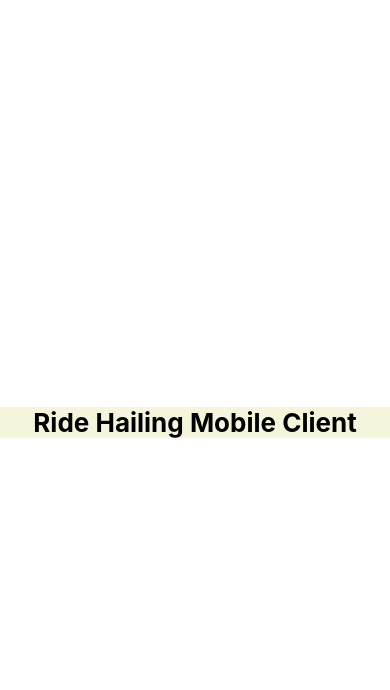
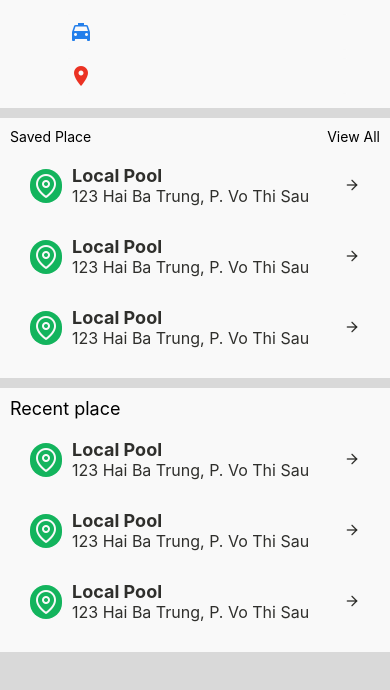
Before and after one commit to antrvan746/CSC13106-BookingCarMobileClient, a React Native app: screen / in a window 390 px wide. Shown: the top 690 px of the page. Built offline with nearby package versions, Linux system fonts and the light colour scheme.

Commit message:
Main Screen & Search Screen

```diff
--- a/App.tsx
+++ b/App.tsx
@@ -24,6 +24,8 @@ import {
   LearnMoreLinks,
   ReloadInstructions,
 } from 'react-native/Libraries/NewAppScreen';
+import MainScreen from './src/screens/MainScreen';
+import SearchScreen from './src/screens/SearchScreen';
 
 type SectionProps = PropsWithChildren<{
   title: string;
@@ -32,8 +34,10 @@ type SectionProps = PropsWithChildren<{
 
 
 function App(): JSX.Element {
+
+
   return (<SafeAreaView style={styles.sampleContainer}>
-    <Text style={styles.sampleTitle}>Ride Hailing Mobile Client</Text>
+    <SearchScreen />
   </SafeAreaView>)
 }
 
--- a/package.json
+++ b/package.json
@@ -11,7 +11,8 @@
   },
   "dependencies": {
     "react": "18.2.0",
-    "react-native": "0.71.10"
+    "react-native": "0.71.10",
+    "react-native-vector-icons": "^9.2.0"
   },
   "devDependencies": {
     "@babel/core": "^7.20.0",
@@ -21,6 +22,7 @@
     "@tsconfig/react-native": "^2.0.2",
     "@types/jest": "^29.2.1",
     "@types/react": "^18.0.24",
+    "@types/react-native-vector-icons": "^6.4.13",
     "@types/react-test-renderer": "^18.0.0",
     "babel-jest": "^29.2.1",
     "eslint": "^8.19.0",
--- /dev/null
+++ b/src/components/LocationItem.tsx
@@ -0,0 +1,63 @@
+import React from "react";
+import { StyleSheet, View, Text } from "react-native";
+import Icon from "react-native-vector-icons/Feather";
+import { PixelRatio } from "react-native";
+import { GlobalStyles } from "../styles/colors";
+
+
+function LocationItem(): JSX.Element {
+
+  return (<View style={[styles.containerWrapper, GlobalStyles.propShadow]}>
+    <View style={styles.iconWrapper}>
+      <Icon name="map-pin" color={GlobalStyles.mainWhite.color}
+        style={styles.icon}
+        size={24} />
+    </View>
+    <View style={styles.textContainer}>
+      <Text style={styles.mainText}>Local Pool</Text>
+      <Text style={styles.subText}>123 Hai Ba Trung, P. Vo Thi Sau</Text>
+    </View>
+    <View style={{ alignItems: "center", justifyContent: "center" }}>
+      <Icon name="arrow-right" color={GlobalStyles.black500.color}
+        size={Math.min(PixelRatio.getPixelSizeForLayoutSize(16), 32)} />
+    </View>
+  </View>);
+}
+
+const styles = StyleSheet.create({
+  containerWrapper: {
+    backgroundColor: GlobalStyles.mainWhite.color,
+    minHeight: 10,
+    flexDirection: "row",
+    paddingVertical: 10,
+    paddingHorizontal: 10,
+    marginHorizontal: 10,
+    marginBottom: 10,
+    borderRadius: 10
+  },
+  iconWrapper: {
+    justifyContent: "center",
+    alignItems: "center",
+  },
+  icon: {
+    borderRadius: 16,
+    backgroundColor: GlobalStyles.green500.color,
+    padding: 4
+  },
+  textContainer: {
+    flex: 1,
+    marginLeft: 10,
+    flexDirection: "column"
+  },
+  mainText: {
+    color: GlobalStyles.black500.color,
+    fontWeight: "bold",
+    fontSize: 18
+  },
+  subText: {
+    color: GlobalStyles.black500.color,
+    fontSize: 16
+  },
+})
+
+export default LocationItem;
--- /dev/null
+++ b/src/screens/MainScreen.tsx
@@ -0,0 +1,60 @@
+import React from "react";
+import { FlatList } from "react-native";
+import { StyleSheet, TextInput, View } from "react-native";
+import LocationItem from "../components/LocationItem";
+import { Text } from "react-native";
+import { GlobalStyles } from "../styles/colors";
+
+function MainScreen(): JSX.Element {
+
+  return (<View style={styles.screenWrapper}>
+    <View style={styles.headerWrapper}></View>
+    <View style={styles.mainWrapper}>
+      <View
+        onTouchStart={(event)=>{}}
+        style={styles.searchTxtInputWapper}>
+        <TextInput style={styles.searchTxtInput} />
+      </View>
+
+      <FlatList
+        style={styles.listStyle}
+        data={["1", "2", "3"]}
+        renderItem={({ item }) => { return <LocationItem /> }} />
+    </View>
+  </View>)
+}
+
+const styles = StyleSheet.create({
+  screenWrapper: {
+    flexDirection: "column",
+    backgroundColor: "white",
+    flex: 1
+  },
+  headerWrapper: {
+    flex: 1,
+    backgroundColor: GlobalStyles.green400.color
+  },
+  mainWrapper: {
+    flex: 3,
+    backgroundColor: "read",
+    paddingTop: 25
+  },
+  searchTxtInputWapper: {
+    height: 50,
+    backgroundColor: "yellow",
+    position: "absolute",
+    top: -25,
+    left: 25,
+    right: 25,
+    bottom: 0
+  },
+  searchTxtInput: {
+    flex: 1,
+  },
+
+  listStyle: {
+    marginTop: 10,
+  }
+})
+
+export default MainScreen;
--- /dev/null
+++ b/src/screens/SearchScreen.tsx
@@ -0,0 +1,104 @@
+import React from "react";
+import { StyleSheet, TextInput, Text, FlatList } from "react-native";
+import { View } from "react-native";
+import { GlobalStyles } from "../styles/colors";
+import Icon from "react-native-vector-icons/MaterialIcons"
+import LocationItem from "../components/LocationItem";
+
+
+function SearchScreen(): JSX.Element {
+  return (<View style={styles.containerWrapper}>
+    <View style={styles.headerSearchContainer}>
+      <View style={[GlobalStyles.propShadow, styles.textInputWrapper]}>
+        <View style={styles.iconWrapper}>
+          <Icon name="local-taxi" size={24} color={"#237FEB"} />
+        </View>
+        <TextInput style={styles.textInputStyle} />
+      </View>
+
+      <View style={[GlobalStyles.propShadow, styles.textInputWrapper]}>
+        <View style={styles.iconWrapper}>
+          <Icon name="location-on" size={24} color={"#EB3223"} />
+        </View>
+        <TextInput style={styles.textInputStyle} />
+      </View>
+    </View>
+
+
+    <View style={styles.savedListContainer}>
+      <View style={{ flexDirection: "row" }}>
+        <Text style={{ flex: 1 }}>Saved Place</Text>
+        <Text style={{ flex: 1, textAlign: "right" }}>View All</Text>
+      </View>
+      <FlatList
+        style={styles.listStyle}
+        data={[1, 2, 3]}
+        renderItem={({ item }) => { return (<LocationItem />) }} />
+    </View>
+
+    <View style={styles.savedListContainer}>
+      <Text style={{ fontSize: 18 }}>Recent place</Text>
+
+      <FlatList
+        style={styles.listStyle}
+        data={[1, 2, 3]}
+        renderItem={({ item }) => { return (<LocationItem />) }} />
+    </View>
+  </View>)
+}
+
+const styles = StyleSheet.create({
+  containerWrapper: {
+    backgroundColor: "#D9D9D9",
+    flex: 1
+  },
+
+
+  headerSearchContainer: {
+    paddingVertical: 10,
+    paddingHorizontal: 10,
+    backgroundColor: GlobalStyles.mainWhite.color,
+    justifyContent: "center",
+    alignItems: "center",
+
+  },
+  textInputWrapper: {
+    width: "74%",
+    paddingHorizontal: 5,
+    margin: 4,
+    borderRadius: 10,
+    flexDirection: "row",
+    elevation: 20
+  },
+  textInputStyle: {
+    backgroundColor: GlobalStyles.mainWhite.color,
+    padding: 2,
+    flex: 1,
+    fontSize: 16,
+    minHeight: 36,
+    borderTopRightRadius: 8,
+    borderBottomRightRadius: 8
+  },
+  iconWrapper: {
+    alignItems: "center",
+    justifyContent: "center",
+    backgroundColor: GlobalStyles.mainWhite.color,
+    borderTopLeftRadius: 8,
+    borderBottomLeftRadius: 8,
+    aspectRatio: 1
+  },
+
+
+  savedListContainer: {
+    marginTop: 10,
+    paddingVertical: 10,
+    paddingHorizontal: 10,
+    backgroundColor: GlobalStyles.mainWhite.color,
+    flexDirection: "column",
+  },
+  listStyle: {
+    marginTop: 10,
+  }
+})
+
+export default SearchScreen;
--- /dev/null
+++ b/src/styles/colors.ts
@@ -0,0 +1,21 @@
+import { StyleSheet } from "react-native";
+
+const GlobalStyles = StyleSheet.create({
+  propShadow:{
+    elevation:8,
+    shadowColor:"black"
+  },
+
+  mainWhite:{color:"#F9F9F9"},
+
+  black500:{color:"#2F2F2C"},
+  black400:{color:"#797E75"},
+  black300:{color:"#ACB8AC"},
+  black200:{color:"#DBE1D6"},
+
+  green500:{color:"#13B45D"},
+  green400:{color:"#0A7362"},
+  green300:{color:"#5AB38B"}
+})
+
+export  {GlobalStyles};
```
Also changed, not shown: src/screens/RideScreen.tsx (added), src/types/LocationItem.d.ts (added), 2 other files (tests, documents, lock files or other folders).
